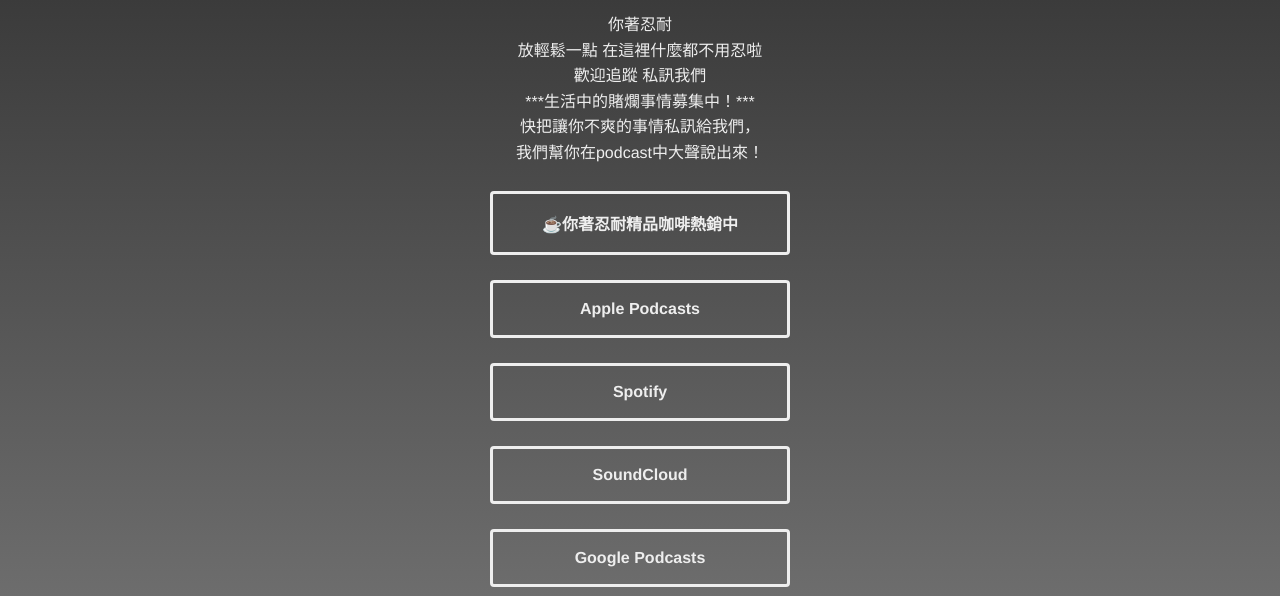
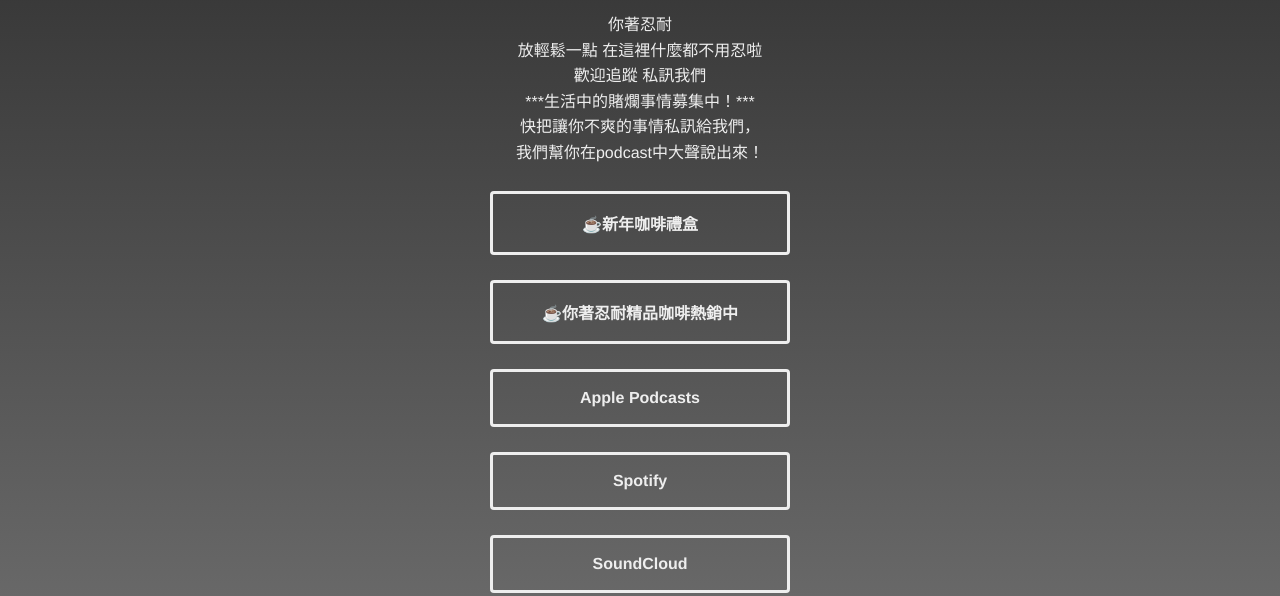
Before and after one commit to eugene-yang/eugene-yang.github.io, a website: page bepatient.html in a window 1280 px wide. Shown: the part 228-824 px from the top of the page. Drawn offline with Linux system fonts and the light colour scheme.

Commit message:
Update bepatient.html

```diff
--- a/bepatient.html
+++ b/bepatient.html
@@ -112,6 +112,7 @@
         我們幫你在podcast中大聲說出來！<br/>
     </div>
     <div class="links">
+        <a href="https://myship.7-11.com.tw/general/detail/GM2601212487179">☕新年咖啡禮盒</a>
         <a href="https://myship.7-11.com.tw/general/detail/GM2411197377539">☕你著忍耐精品咖啡熱銷中</a>
         <a href="https://podcasts.apple.com/tw/podcast/%E4%BD%A0%E8%91%97%E5%BF%8D%E8%80%90-you-should-be-patient-podcast/id1492560627">Apple Podcasts</a>
         <a href="https://open.spotify.com/show/1HQKGTS004s2vOIuwz9mqN">Spotify</a>
```
